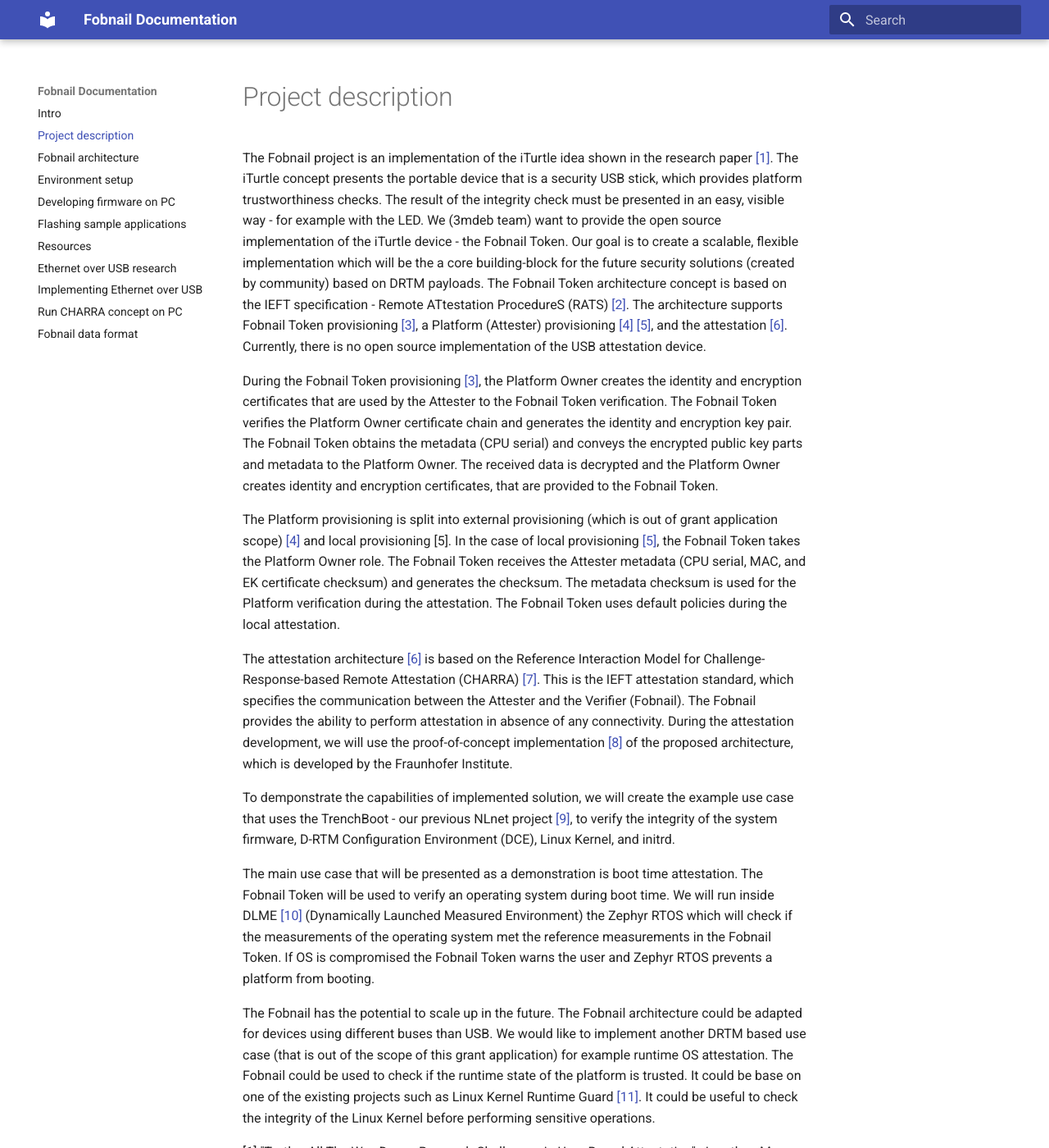
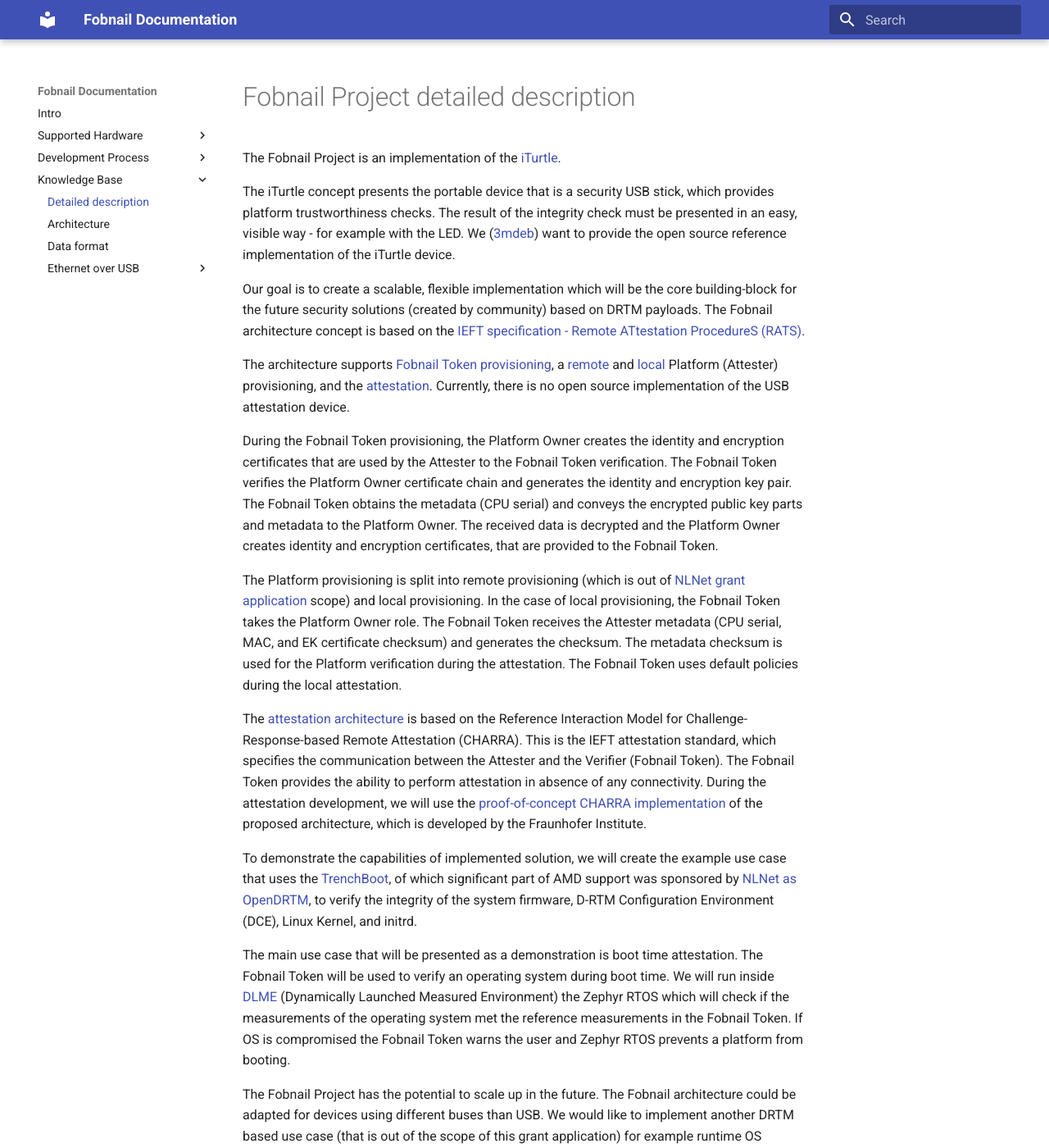
Before and after one commit to fobnail/docs, an MkDocs documentation site: the page built from docs/description.md, in a window 1280 px wide and 1400 px high. Shown: the whole window at 82% size. Built offline with MkDocs 1.6.1 and Material for MkDocs 9.7.7, drawn with Linux system fonts in a browser that asks for light colours; some of the changed text lies outside the part shown.

Commit message:
improve navigation and overall documentation layout
Signed-off-by: Piotr Król <piotr.krol@3mdeb.com>

```diff
--- a/docs/description.md
+++ b/docs/description.md
@@ -1,109 +1,81 @@
-# Project description
+# Fobnail Project detailed description
 
-The Fobnail project is an implementation of the iTurtle idea shown in the
-research paper [[1]](https://www.usenix.org/legacy/event/hotsec07/tech/full_papers/mccune/mccune_html/index.html).
- The iTurtle concept presents the portable device that is
-a security USB stick, which provides platform trustworthiness checks.
-The result of the integrity check must be presented in an easy, visible way -
-for example with the LED. We (3mdeb team) want to provide the open source
-implementation of the iTurtle device - the Fobnail Token.
-Our goal is to create a scalable, flexible implementation which will be
-the a core building-block for the future security solutions (created by
-community) based on DRTM payloads. The Fobnail Token architecture concept
-is based on the IEFT specification - Remote ATtestation ProcedureS (RATS)
-[[2]](https://datatracker.ietf.org/doc/draft-ietf-rats-architecture/).
-The architecture supports Fobnail Token provisioning
-[[3]](architecture.md#Fobnail-provisioning-diagram), a Platform
-(Attester) provisioning [[4]](architecture.md#Remote-platform-provisioning-diagram)
-[[5]](architecture.md#Local-platform-provisioning-diagram), and the attestation
-[[6]](architecture#Attestation). Currently,
-there is no open source implementation of the USB attestation device.
+The Fobnail Project is an implementation of the [iTurtle][mccune].
 
-During the Fobnail Token provisioning [[3]](architecture.md#Fobnail-provisioning-diagram),
-the Platform Owner creates the identity and encryption certificates that are
-used by the Attester to the Fobnail Token verification. The Fobnail Token
-verifies the Platform Owner certificate chain and generates the identity and
-encryption key pair. The Fobnail Token obtains the metadata (CPU serial) and
-conveys the encrypted public key parts and metadata to the Platform Owner. The
-received data is decrypted and the Platform Owner creates identity and
-encryption certificates, that are provided to the Fobnail Token.
+The iTurtle concept presents the portable device that is a security USB stick,
+which provides platform trustworthiness checks. The result of the integrity
+check must be presented in an easy, visible way - for example with the LED. We
+([3mdeb](https://3mdeb.com)) want to provide the open source reference
+implementation of the iTurtle device.
 
-The Platform provisioning is split into external provisioning
-(which is out of grant application scope)
-[[4]](architecture.md#Remote-platform-provisioning-diagram) and local
-provisioning [5]. In the case of local provisioning
-[[5]](architecture.md#Local-platform-provisioning-diagram), the Fobnail Token
-takes the Platform Owner role. The Fobnail Token receives the Attester metadata
-(CPU serial, MAC, and EK certificate checksum) and generates the checksum.
-The metadata checksum is used for the Platform verification during the
-attestation. The Fobnail Token uses default policies during the local
-attestation.
+Our goal is to create a scalable, flexible implementation which will be the
+core building-block for the future security solutions (created by community)
+based on DRTM payloads. The Fobnail architecture concept is based on the [IEFT
+specification - Remote ATtestation ProcedureS (RATS)][rats].
 
-The attestation architecture [[6]](architecture#Attestation) is based on the
-Reference Interaction Model for Challenge-Response-based Remote Attestation
-(CHARRA) [[7]](https://tools.ietf.org/id/draft-birkholz-rats-reference-interaction-model-00.html).
+The architecture supports [Fobnail Token provisioning][arch_prov], a
+[remote][r_att_prov] and [local][l_att_prov] Platform (Attester) provisioning,
+and the [attestation][attestation]. Currently, there is no open source
+implementation of the USB attestation device.
+
+During the Fobnail Token provisioning, the Platform Owner creates the identity
+and encryption certificates that are used by the Attester to the Fobnail Token
+verification. The Fobnail Token verifies the Platform Owner certificate chain
+and generates the identity and encryption key pair. The Fobnail Token obtains
+the metadata (CPU serial) and conveys the encrypted public key parts and
+metadata to the Platform Owner. The received data is decrypted and the Platform
+Owner creates identity and encryption certificates, that are provided to the
+Fobnail Token.
+
+The Platform provisioning is split into remote provisioning (which is out of
+[NLNet grant application][nlnet] scope) and local provisioning. In the case of
+local provisioning, the Fobnail Token takes the Platform Owner role. The
+Fobnail Token receives the Attester metadata (CPU serial, MAC, and EK
+certificate checksum) and generates the checksum. The metadata checksum is used
+for the Platform verification during the attestation. The Fobnail Token uses
+default policies during the local attestation.
+
+The [attestation architecture][attestation] is based on the Reference
+Interaction Model for Challenge-Response-based Remote Attestation (CHARRA).
 This is the IEFT attestation standard, which specifies the communication
-between the Attester and the Verifier (Fobnail). The Fobnail provides the
-ability to perform attestation in absence of any connectivity. During the
-attestation development, we will use the proof-of-concept implementation
-[[8]](https://github.com/Fraunhofer-SIT/charra) of the proposed architecture,
-which is developed by the Fraunhofer Institute.
+between the Attester and the Verifier (Fobnail Token). The Fobnail Token
+provides the ability to perform attestation in absence of any connectivity.
+During the attestation development, we will use the [proof-of-concept CHARRA
+implementation][charra] of the proposed architecture, which is developed by the
+Fraunhofer Institute.
 
-To demponstrate the capabilities of implemented solution,
-we will create the example use case that uses the TrenchBoot - our previous
-NLnet project [[9]](https://nlnet.nl/project/OpenDRTM/), to verify the integrity
-of the system firmware, D-RTM Configuration Environment (DCE), Linux Kernel,
-and initrd.
+To demonstrate the capabilities of implemented solution, we will create the
+example use case that uses the [TrenchBoot][tb], of which significant part of
+AMD support was sponsored by [NLNet as OpenDRTM][nlnet_tb], to verify the
+integrity of the system firmware, D-RTM Configuration Environment (DCE), Linux
+Kernel, and initrd.
 
-The main use case that will be presented as a demonstration is boot
-time attestation. The Fobnail Token will be used to verify an operating system
-during boot time. We will run inside DLME
-[[10]](https://trustedcomputinggroup.org/wp-content/uploads/DRTM-Specification-Overview_June2013.pdf)
-(Dynamically Launched Measured Environment) the Zephyr RTOS which will check
-if the measurements of the operating system met the reference measurements
-in the Fobnail Token. If OS is compromised the Fobnail Token warns the user
-and Zephyr RTOS prevents a platform from booting.
+The main use case that will be presented as a demonstration is boot time
+attestation. The Fobnail Token will be used to verify an operating system
+during boot time. We will run inside [DLME][tcg_drtm] (Dynamically Launched
+Measured Environment) the Zephyr RTOS which will check if the measurements of
+the operating system met the reference measurements in the Fobnail Token. If OS
+is compromised the Fobnail Token warns the user and Zephyr RTOS prevents a
+platform from booting.
 
-The Fobnail has the potential to scale up in the future. The Fobnail architecture
-could be adapted for devices using different buses than USB. We would like to
-implement another DRTM based use case (that is out of the scope of this grant
-application) for example runtime OS attestation. The Fobnail could be used to
-check if the runtime state of the platform is trusted. It could be base on one
-of the existing projects such as Linux Kernel Runtime Guard [[11]](https://www.openwall.com/lkrg/).
-It could be useful to check the integrity of the Linux Kernel before performing
-sensitive operations.
+The Fobnail Project has the potential to scale up in the future. The Fobnail
+architecture could be adapted for devices using different buses than USB. We
+would like to implement another DRTM based use case (that is out of the scope
+of this grant application) for example runtime OS attestation. The Fobnail
+could be used to check if the runtime state of the platform is trusted. It
+could be base on one of the existing projects such as [Linux Kernel Runtime
+Guard][lkrg]. It could be useful to check the integrity of the Linux Kernel
+before performing sensitive operations.
 
-[1] "Turtles All The Way Down: Research Challenges in User-Based Attestation",
-Jonathan M. McCune, Adrian Perrig, Arvind Seshadri, Leendert van Doorn,
-https://www.usenix.org/legacy/event/hotsec07/tech/full_papers/mccune/mccune_html/index.html
-
-[2] "Remote Attestation Procedures Architecture",
-H. Birkholz, D. Thaler, M. Richardson, N. Smith, W. Pan,
-https://datatracker.ietf.org/doc/draft-ietf-rats-architecture/
-
-[3] "Fobnail Token provisioning - Fobnail architecture", M. Zmuda, N. Kamiński,
-https://drive.google.com/file/d/143wW4zWcLbedbuaWMlQpC9f_CMCcXdLH/view?usp=sharing
-
-[4] "External platform provisioning - Fobnail architecture", M. Zmuda, N. Kamiński,
-https://drive.google.com/file/d/1WGBbO9bCFlnarPCZzrKXUjpH4hzbf5l9/view?usp=sharing
-
-[5] "Local platform provisioning - Fobnail architecture", M. Zmuda, N. Kamiński,
-https://drive.google.com/file/d/12gqhdKBlFAMOOkjZu99RPVI_iy_nWfxE/view?usp=sharing
-
-[6] "Local platform provisioning - Fobnail architecture", M. Zmuda, N. Kamiński,
-https://drive.google.com/file/d/1L3CBQsh-qQ4I-7mDj0OYdpK73p_bgKS0/view?usp=sharing
-
-[7] "Attestation - Fobnail architecture", M. Zmuda, N. Kamiński,
-https://tools.ietf.org/id/draft-birkholz-rats-reference-interaction-model-00.html
-
-[8] "CHARRA: CHAllenge-Response based Remote Attestation with TPM 2.0"
-https://github.com/Fraunhofer-SIT/charra
-
-[9] "Open Source DRTM implementation with TrenchBoot for AMD processors"
-https://nlnet.nl/project/OpenDRTM/
-
-[10] "The TCG Dynamic Root for Trusted Measurement", Lee Wilson
-https://trustedcomputinggroup.org/wp-content/uploads/DRTM-Specification-Overview_June2013.pdf
-
-[11] "LKRG - Linux Kernel Runtime Guard"
-https://www.openwall.com/lkrg/
+[mccune]: https://www.usenix.org/legacy/event/hotsec07/tech/full_papers/mccune/mccune_html/index.html
+[rats]: https://datatracker.ietf.org/doc/draft-ietf-rats-architecture/
+[arch_prov]: architecture.md#Fobnail-provisioning-diagram
+[r_att_prov]: architecture.md#Remote-platform-provisioning-diagram
+[l_att_prov]: architecture.md#Local-platform-provisioning-diagram
+[attestation]: architecture#Attestation
+[nlnet]: https://nlnet.nl/project/Fobnail/
+[charra]: https://github.com/Fraunhofer-SIT/charra
+[tb]: https://trenchboot.org/
+[nlnet_tb]: https://nlnet.nl/project/OpenDRTM/
+[tcg_drtm]: https://trustedcomputinggroup.org/wp-content/uploads/DRTM-Specification-Overview_June2013.pdf
+[lkrg]: https://www.openwall.com/lkrg
--- a/mkdocs.yml
+++ b/mkdocs.yml
@@ -13,13 +13,18 @@
     - pymdownx.keys
 nav:
     - 'Intro': index.md
-    - 'Project description': description.md
-    - 'Fobnail architecture': architecture.md
-    - 'Environment setup': environment.md
-    - 'Developing firmware on PC': local_development.md
-    - 'Flashing sample applications': flashing_samples.md
-    - 'Resources': resources.md
-    - 'Ethernet over USB research': eth-over-usb-research.md
-    - 'Implementing Ethernet over USB': implementing-eth-over-usb.md
-    - 'Run CHARRA concept on PC': charra-concept-on-pc.md
-    - 'Fobnail data format': fobnail-data-format.md
+    - 'Supported Hardware':
+        - 'Fobnail Token': fobnail_token.md
+  #     - 'NitroKey': nitrokey.md
+    - 'Development Process':
+      - 'Environment setup': environment.md
+      - 'Developing firmware on PC': local_development.md
+      - 'Flashing sample applications': flashing_samples.md
+      - 'Run CHARRA concept on PC': charra-concept-on-pc.md
+    - 'Knowledge Base':
+      - 'Detailed description': description.md
+      - 'Architecture': architecture.md
+      - 'Data format': fobnail-data-format.md
+      - 'Ethernet over USB':
+        - 'Research': eth-over-usb-research.md
+        - 'Implementation': implementing-eth-over-usb.md
```
Also changed, not shown: docs/index.md (+37 -21 lines), docs/fobnail_token.md (renamed from docs/resources.md).
